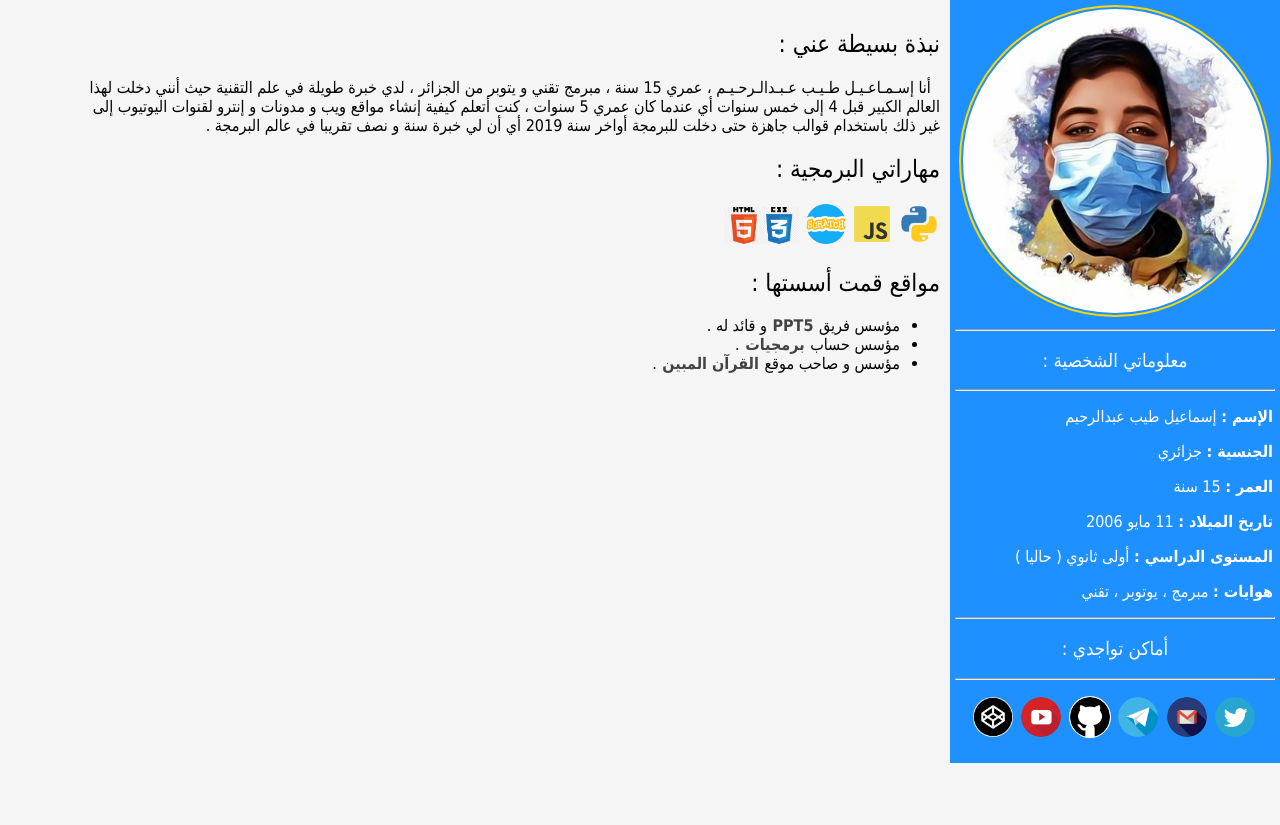
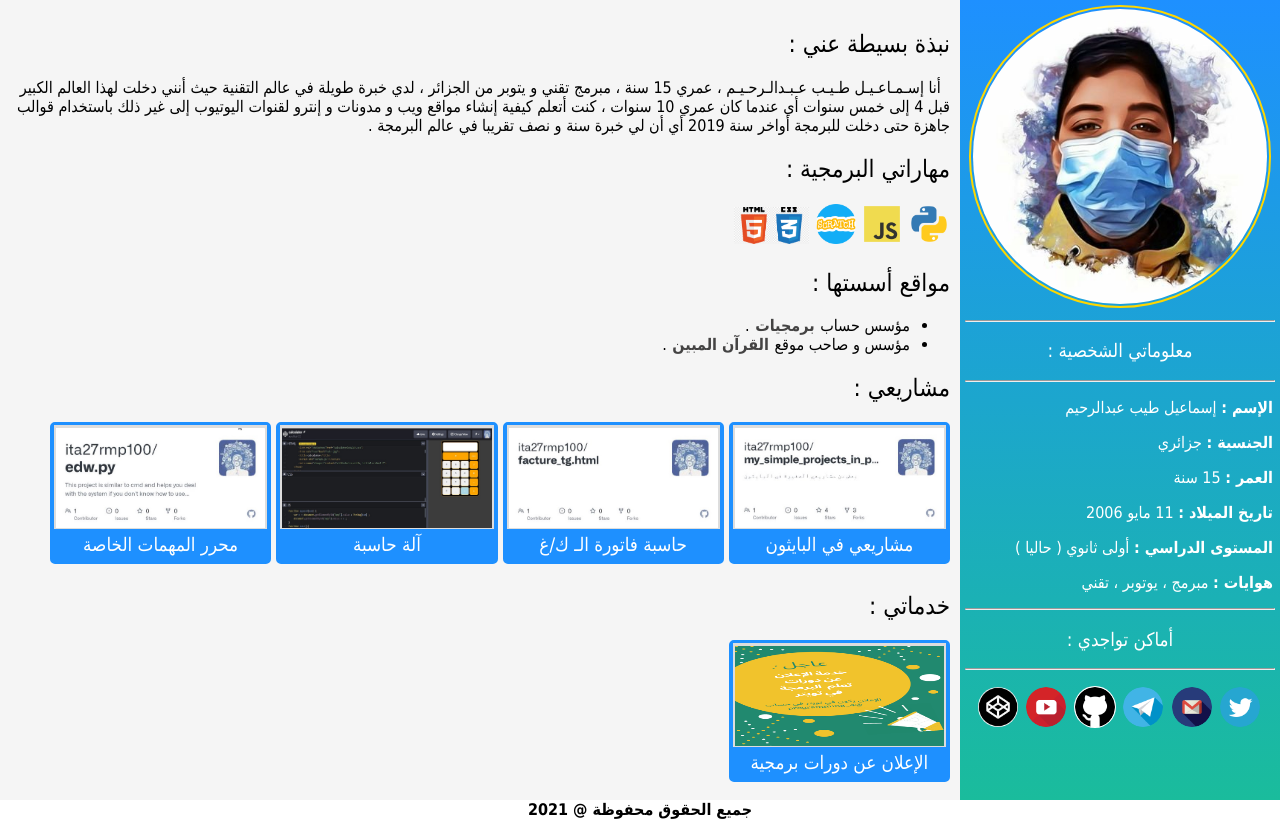
Before and after one commit to ita27rmp100/my_web_site.html, a plain HTML site: page index.html in a window 1280 px wide. Before the commit the page ends 800 px from the top, so only its background shows below. Drawn offline with Linux system fonts and the light colour scheme.

Commit message:
Add files via upload

```diff
--- a/index.html
+++ b/index.html
@@ -8,6 +8,7 @@
         <link rel="stylesheet" href="style.css">
     </head>
     <body>
+        <nav class="all">
             <nav class="my-info">
                 <img src="rahim.jpg"class="my-img">
                     <hr>
@@ -56,8 +57,9 @@
             <nav class="other-info">
                 <h2>نبذة بسيطة عني :</h2>
                 <p>
-                   &nbsp; أنا إسـمـاعـيـل طـيـب عـبـدالـرحـيـم ، عمري 15 سنة ، مبرمج تقني و يتوبر من الجزائر ، لدي خبرة طويلة في علم التقنية
-                    حيث أنني دخلت لهذا العالم الكبير قبل 4 إلى خمس سنوات أي عندما كان عمري 5 سنوات ، كنت أتعلم كيفية إنشاء مواقع ويب و مدونات و إنترو لقنوات اليوتيوب إلى غير ذلك باستخدام قوالب جاهزة حتى دخلت للبرمجة أواخر سنة 2019 أي أن لي خبرة سنة و نصف تقريبا في عالم البرمجة .
+                   &nbsp; أنا إسـمـاعـيـل طـيـب عـبـدالـرحـيـم ، عمري 15 سنة ، مبرمج تقني و يتوبر من الجزائر ، لدي خبرة طويلة في عالم التقنية
+                    حيث أنني دخلت لهذا العالم الكبير قبل 4 إلى خمس سنوات أي عندما كان عمري 10 سنوات ،
+                     كنت أتعلم كيفية إنشاء مواقع ويب و مدونات و إنترو لقنوات اليوتيوب إلى غير ذلك باستخدام قوالب جاهزة حتى دخلت للبرمجة أواخر سنة 2019 أي أن لي خبرة سنة و نصف تقريبا في عالم البرمجة .
                 </p>
                 <h2>مهاراتي البرمجية :</h2>
                 <p>
@@ -66,25 +68,49 @@
                     <img class="imgsou skill"src="scratch.png">
                     <img class="imgsou skill"src="front_end.png"style="width:75px">
                 </p>
-                <h2> مواقع قمت أسستها  :</h2>
+                <h2> مواقع أسستها  :</h2>
                 <ul>
                     <li>
-                        مؤسس فريق
-                        <a href="https://twitter.com/pp_team5">PPT5</a>
-                         و قائد له .
-                    </li>
-                    <li>
                         مؤسس حساب
-                        <a href="https://twitter.com/programming_4">برمجيات</a>
+                        <a class="mws" href="https://twitter.com/programming_4">برمجيات</a>
                         .
                     </li>
                     <li>
                         مؤسس و صاحب موقع
-                        <a href="quran-moubin.rf.gd">القرآن المبين</a>
+                        <a class="mws" href="http://quran-moubin.rf.gd">القرآن المبين</a>
                         .
                     </li>
                 </ul>
+                <h2>مشاريعي :</h2>
+                <div class="my-project">
+                    <a href="https://github.com/ita27rmp100/my_simple_projects_in_python"class="project">
+                        <img src="python_project.jpg"class="iop"><!--image of prject-->
+                        <h3 class="nop">مشاريعي في البايثون</h3><!--name of project-->
+                    </a>
+                    <a href="https://github.com/ita27rmp100/facture_tg.html" class="project">
+                        <img src="facture_tg.jpg"class="iop">
+                        <h3 class="nop">حاسبة فاتورة الـ ك/غ</h3>
+                    </a>
+                    <a href="https://codepen.io/ita27rmp100/pen/dyWPgKB" class="project">
+                        <img src="calculator.jpg"class="iop">
+                        <h3 class="nop">آلة حاسبة</h3>
+                    </a>
+                    <a href="https://github.com/ita27rmp100/edw.py" class="project">
+                        <img src="edw.jpg"class="iop">
+                        <h3 class="nop">محرر المهمات الخاصة</h3>
+                    </a>
+                </div>
+                <h2>خدماتي :</h2>
+                <div class="my-project">
+                    <a href="https://khamsat.com/marketing/twitter-marketing/1758146-%D8%AE%D8%AF%D9%85%D8%A9-%D8%A7%D9%84%D8%A5%D8%B9%D9%84%D8%A7%D9%86-%D8%B9%D9%86-%D8%AF%D9%88%D8%B1%D8%A7%D8%AA-%D8%AA%D8%B9%D9%84%D9%85-%D8%A7%D9%84%D8%A8%D8%B1%D9%85%D8%AC%D8%A9-%D9%81%D9%8A-%D8%AA%D9%88%D9%8A%D8%AA%D8%B1-" class="project">
+                        <img src="خدمة.png" class="iop">
+                        <h3 class="nop">الإعلان عن دورات برمجية</h3>
+                    </a>
+                </div>
             </nav>
         </nav>
+        <footer>
+            جميع الحقوق محفوظة @ 2021
+        </footer>
     </body>
 </html>
--- a/style.css
+++ b/style.css
@@ -6,14 +6,21 @@ body{
 *{
     font-family: Tahoma, Arial, sans-serif
 }
+/*الريسبونسياف*/
+.all{
+    display: grid;
+    grid-template-columns: 25% 75%;
+}
 /*معلوماتي الشخصية*/
 .my-info{
-    background-color: dodgerblue;
-    display: inline-block;
+    /*background-color: dodgerblue;*/
+    background-image: linear-gradient(
+        to bottom,
+        dodgerblue,
+        #1abc9c
+        );
     padding: 5px;
-    max-width: 25%;
-    height: 100%;
-    float: right;
+    max-height: 99%;
     text-align: center;
     color:white
 
@@ -43,31 +50,63 @@ h1 , h2 , h3 , h4 , h5 ,h6{
 .source{text-align: center;}
 /*معلومات أخرى*/
 .other-info{
-    display: inline-block;
     background-color: rgb(245,245,245);
-    max-width: 68%;
-    height: 100%;
-    float:right;
+    max-height: 99%;
     padding: 10px
 }
 img.imgsou.skill{
     border-radius: 0px
 }
 /*إنجازاتي في السوشال ميديا*/
-a{
+.mws{
     text-decoration: none;
     color: rgb(68, 67, 67);
-    transition: background-color 1s;
+    transition: border-right 1s;
     font-weight:bold;
     padding: 1px;
 }
-a:hover{
-    background-color: rgb(149, 202, 255);
-    color: white
+.mws:hover{
+    border-right: 8px solid rgb(149, 202, 255);
+}
+/*my project*/
+.my-project{
+    display: grid;
+    max-width:900px;
+    grid-template-columns: repeat(auto-fill,minmax(200px,1fr));
+    grid-template-rows: repeat(auto-fill,150px);
+    gap: 5px;
+    text-align: center;
+}
+.project{
+    background-color: dodgerblue;
+    padding: 4px;
+    height: 130px;
+    text-align: center;
+    border:2px solid dodgerblue;
+    border-radius: 5px;
+    text-decoration: none
+}
+.iop{
+    width: 100%;
+    height: 100px;
+    box-shadow: 0px -1px 0px 2px rgb(221, 221, 221);
+}
+.nop{
+    padding: 0px;
+    margin: 2px;
+    color: white;
 }
 /*تناسق الصفحة*/
-@media screen and (max-width: 450px) {
-    .my-info , .other-info{
-      max-width: 450px;
+@media screen and (max-width: 400px) {
+    .all{
+      grid-template-columns: 100%;
     }
   }
+/*التذييل*/
+footer{
+    background: white;
+    width:100%;
+    height: 25px;
+    text-align: center;
+    font-weight: bold;
+}
```
Also changed, not shown: calculator.jpg (added), edw.jpg (added), facture_tg.jpg (added), python_project.jpg (added), خدمة.png (added). Lines whose indentation alone changed are shown as unchanged.
